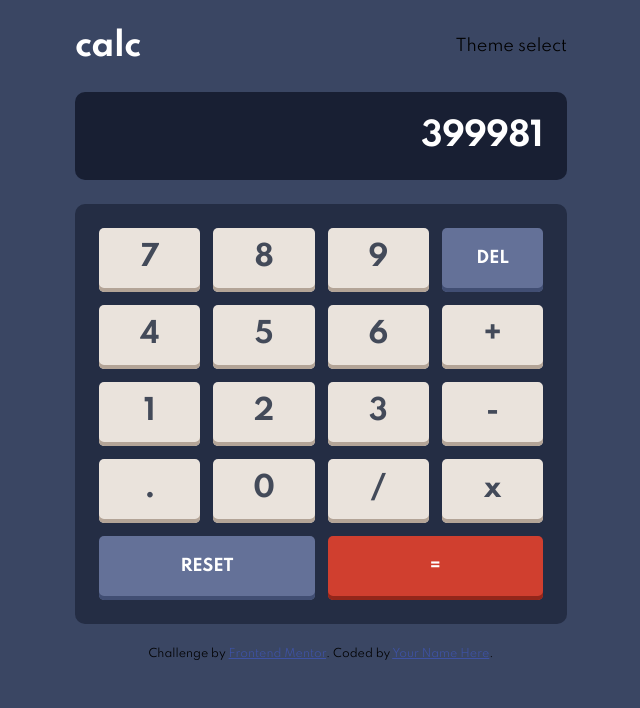
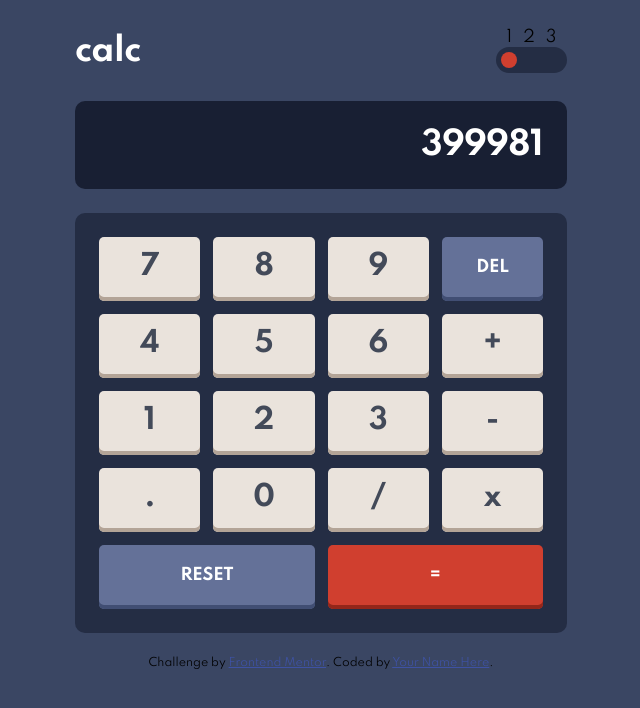
Before and after one commit to omonteon/calculator-fem, a React (Vite) app: page / in a window 1280 px wide. Shown: the top 708 px of the page, without its empty margins (319-959 px from the left). Built offline with nearby package versions, Linux system fonts and the light colour scheme.

Commit message:
feat: Theme Switch initial implementation. feat: Styles for switch control. chore: Renaming component.
I created a dev branch in order to only push to master completed feats.

```diff
--- a/src/App.css
+++ b/src/App.css
@@ -3,6 +3,11 @@
 * {
   box-sizing: border-box;
   font-family: Spartan, Arial, Helvetica, sans-serif;
+}
+
+*::before,
+*::after {
+  box-sizing: inherit;
 }
 
 body {
@@ -31,6 +36,88 @@ body {
   letter-spacing: -0.533333px;
   color: #ffffff;
   margin: 0;
+}
+
+/* THEME SWITCH */
+.theme-switch {
+  position: relative;
+  display: flex;
+  justify-content: space-between;
+  width: 71px;
+  height: 26px;
+  background-color: #242d44;
+  border-radius: 13px;
+  padding: 5px;
+}
+.option-numbers {
+  display: flex;
+  margin: 0 5px;
+  justify-content: space-around;
+}
+.wrapper {
+  position: relative;
+  width: 16px;
+}
+/*style label to give some more space*/
+/* .wrapper label {
+  display: block;
+  padding: 12px 0 12px 48px;
+} */
+/*style and hide original checkbox*/
+.wrapper input {
+  height: 16px;
+  left: 0;
+  opacity: 0;
+  position: absolute;
+  top: 0;
+  width: 16px;
+  padding: 0;
+  margin: 0;
+}
+
+/*position new box*/
+/* .wrapper input + label::before {
+  border: 2px solid;
+  content: "";
+  height: 40px;
+  left: 0;
+  position: absolute;
+  top: 0;
+  width: 40px;
+  border-radius: 50%;
+} */
+.wrapper input + label {
+  /* position: absolute; */
+}
+
+/*radio pseudo element styles*/
+.wrapper input + label {
+  /* Styles when using ::after */
+  /* content: " ";
+  position: absolute;
+  left: 0px;
+  top: 0px;
+  border: 8px solid; */
+  display: block;
+  background-color: #d03f2f;
+  opacity: 0;
+
+  width: 16px;
+  height: 16px;
+  border-radius: 50%;
+
+  transition: opacity 0.2s ease-in-out;
+}
+
+/*reveal check for 'on' state*/
+.wrapper input:checked + label {
+  opacity: 1;
+}
+
+/*focus styles*/
+.wrapper input:focus + label {
+  /* box-shadow: 0 0 0 2px #fff; */
+  outline: 3px dotted #fff; /* For Windows high contrast mode. */
 }
 
 /* DISPLAY */
--- a/src/components/Calculator.js
+++ b/src/components/Calculator.js
@@ -1,14 +1,14 @@
 import React from "react";
 import Display from "./Display";
 import NumberPad from "./NumberPad";
-import Switch from "./Switch";
+import ThemeSwitch from "./ThemeSwitch";
 
 function Calculator({ displayValue = 399981 }) {
   return (
     <div className="calculator">
       <div className="calculator__header">
         <h2>calc</h2>
-        <Switch />
+        <ThemeSwitch />
       </div>
       <Display value={displayValue} />
       <NumberPad />
--- a/src/components/Switch.js
+++ /dev/null
@@ -1,7 +0,0 @@
-import React from "react";
-
-function Switch() {
-  return <div>Theme select</div>;
-}
-
-export default Switch;
--- /dev/null
+++ b/src/components/ThemeSwitch.js
@@ -0,0 +1,60 @@
+import React, { useState } from "react";
+
+function ThemeSwitch() {
+  const [theme, setTheme] = useState("1");
+  return (
+    <div>
+      <div className="option-numbers">
+        <span>1</span>
+        <span>2</span>
+        <span>3</span>
+      </div>
+      <div className="theme-switch">
+        <div className="wrapper">
+          <input
+            type="radio"
+            name="theme"
+            id="theme-1"
+            value="1"
+            onChange={(e) => {
+              setTheme(e.currentTarget.value);
+            }}
+            checked={theme === "1"}
+            aria-checked={theme === "1" ? "true" : "false"}
+          />
+          <label htmlFor="theme-1"></label>
+        </div>
+        <div className="wrapper">
+          <input
+            type="radio"
+            name="theme"
+            id="theme-2"
+            value="2"
+            onChange={(e) => {
+              setTheme(e.currentTarget.value);
+            }}
+            checked={theme === "2"}
+            aria-checked={theme === "2" ? "true" : "false"}
+          />
+          <label htmlFor="theme-2"></label>
+        </div>
+        <div className="wrapper">
+          <input
+            type="radio"
+            name="theme"
+            id="theme-3"
+            value="3"
+            onChange={(e) => {
+              setTheme(e.currentTarget.value);
+            }}
+            checked={theme === "3"}
+            aria-checked={theme === "3" ? "true" : "false"}
+          />
+          <label htmlFor="theme-3"></label>
+        </div>
+      </div>
+    </div>
+  );
+}
+
+export default ThemeSwitch;
```
